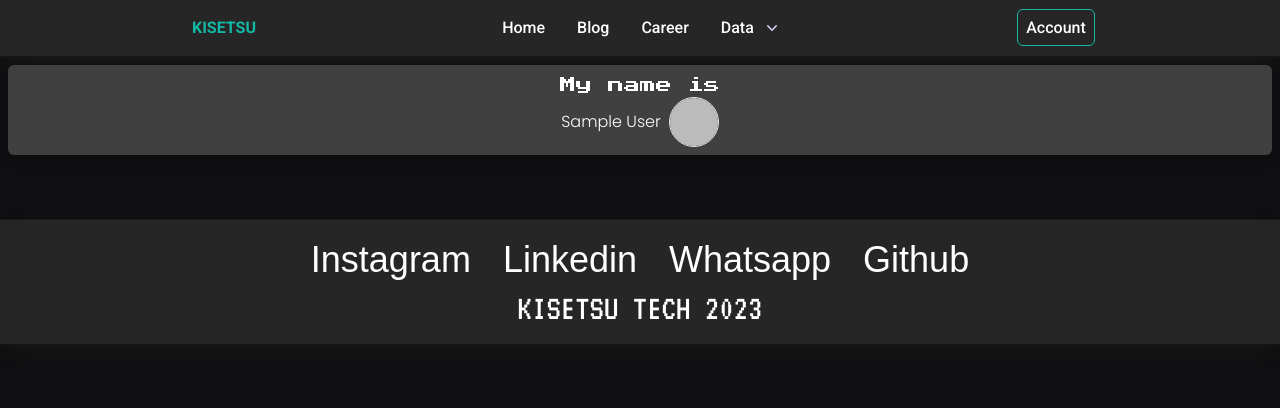
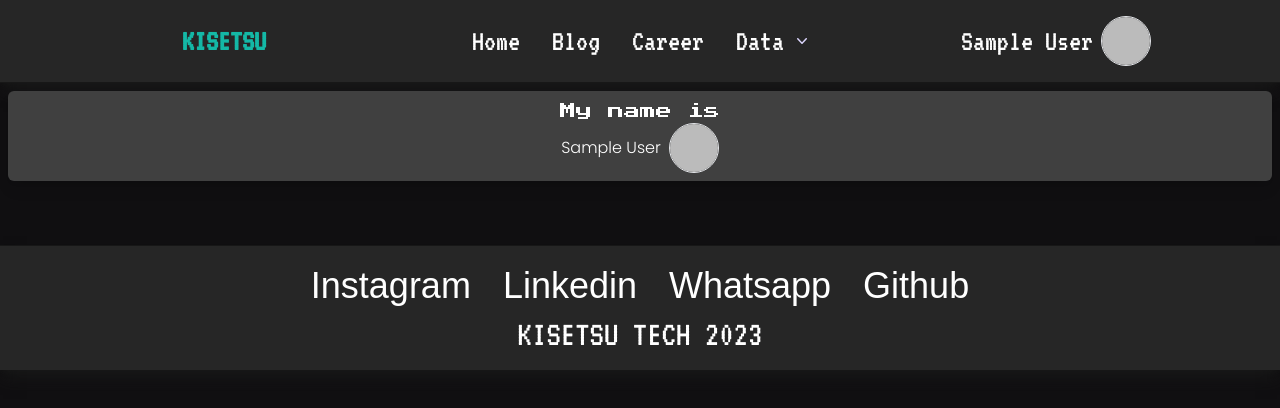
Before and after one commit to dwissaaj/kisetsu.tech, a Next.js app: page /dashboard in a window 1280 px wide. Shown: the top 408 px of the page. Built offline with nearby package versions, Linux system fonts and the light colour scheme; no server answers; sample sign-in values are in the browser's storage; a web font is replaced by a local one.

Commit message:
add username navbar

```diff
--- /dev/null
+++ b/lib/prisma.ts
@@ -0,0 +1,9 @@
+import { PrismaClient } from '@prisma/client'
+
+const globalForPrisma = globalThis as unknown as {
+    prisma: PrismaClient | undefined
+}
+
+export const prisma = globalForPrisma.prisma ?? new PrismaClient()
+
+if (process.env.NODE_ENV !== 'production') globalForPrisma.prisma = prisma
--- a/next.config.js
+++ b/next.config.js
@@ -1,14 +1,14 @@
 /** @type {import('next').NextConfig} */
 const nextConfig = {
-    reactStrictMode: true,
     images: {
         remotePatterns: [
             {
-                protocol: "https",
-                hostname: "**",
+                protocol: 'https',
+                hostname: 'lh3.googleusercontent.com',
+
             },
         ],
-        domains: ['res.cloudinary.com', 'lh3.googleusercontent.com'],
+        domains: ['res.cloudinary.com'],
     },
 }
 
--- a/src/app/component/navi.tsx
+++ b/src/app/component/navi.tsx
@@ -4,25 +4,35 @@ import Link from "next/link";
 import {Disclosure, Menu, Transition} from "@headlessui/react";
 import {ChevronDownIcon} from "@heroicons/react/20/solid";
 import {usePathname} from "next/navigation";
+import Username from "@/app/component/username";
+import {VT323} from "next/font/google";
+
 function classNames(...classes: any[]) {
     return classes.filter(Boolean).join(' ')
 }
-
-export default function Navi() {
+const vt323 = VT323({weight: "400", subsets: ['latin']})
+export default async function Navi() {
     const pathname = usePathname()
 
     return (
         <>
-      <nav>
-          <div className={'static p-2 lg:p-4 border-b border-neutral-900 grid grid-cols-1 md:grid-cols-3 justify-center justify-items-center items-center bg-neutral-800 shadow-lg shadow-neutral-900'}>
+            <nav className={`${vt323.className} md:text-xl lg:text-3xl`}>
+                <div
+                    className={'static p-2 lg:p-4 border-b border-neutral-900 grid grid-cols-1 md:grid-cols-3 justify-center justify-items-center items-center bg-neutral-800 shadow-lg shadow-neutral-900'}>
                     <div className={'hidden md:block'}>
                         <Link className={'text-teal-500 font-4xl font-bold'} href={'/'}>KISETSU</Link>
                     </div>
                     <div className={'flex gap-4 lg:gap-8'}>
                         <Disclosure>
-                  <Link className={pathname === '/' ? 'hover:text-pink-500 bg-neutral-700 text-gray-500 px-2 rounded-md' : 'hover:text-pink-500 '}  href={'/'} >Home</Link>
-                  <Link className={pathname === '/blog' ? 'hover:text-pink-500 bg-neutral-700 text-gray-500 px-2  rounded-md' : 'hover:text-pink-500 '} href={'/blog'}>Blog</Link>
-                  <Link className={pathname === '/career' ? 'hover:text-pink-500 bg-neutral-700 text-gray-500 px-2 rounded-md' : 'hover:text-pink-500 '} href={'/career'}>Career</Link>
+                            <Link
+                                className={pathname === '/' ? 'hover:text-pink-500 bg-neutral-700 text-gray-500 px-2 rounded-md' : 'hover:text-pink-500 '}
+                                href={'/'}>Home</Link>
+                            <Link
+                                className={pathname === '/blog' ? 'hover:text-pink-500 bg-neutral-700 text-gray-500 px-2  rounded-md' : 'hover:text-pink-500 '}
+                                href={'/blog'}>Blog</Link>
+                            <Link
+                                className={pathname === '/career' ? 'hover:text-pink-500 bg-neutral-700 text-gray-500 px-2 rounded-md' : 'hover:text-pink-500 '}
+                                href={'/career'}>Career</Link>
                             <Menu as="div" className="relative inline-block text-left">
                                 <Menu.Button className="flex items-center">
                                     <p className={'hover:text-pink-500'}>Data</p>
@@ -40,9 +50,10 @@ export default function Navi() {
                                     leaveFrom="transform opacity-100 scale-100"
                                     leaveTo="transform opacity-0 scale-95"
                                 >
-                          <Menu.Items className="absolute right-0 z-10 mt-2 w-56 origin-top-right rounded-md bg-white shadow-lg ring-1 ring-black ring-opacity-5 focus:outline-none ">
+                                    <Menu.Items
+                                        className="absolute right-0 z-10 mt-2 w-56 origin-top-right rounded-md bg-white shadow-lg ring-1 ring-black ring-opacity-5 focus:outline-none ">
                                         <Menu.Item>
-                                  {({ active }) => (
+                                            {({active}) => (
                                                 <Link
                                                     href={'/umkm'}
                                                     className={classNames(
@@ -55,7 +66,7 @@ export default function Navi() {
                                             )}
                                         </Menu.Item>
                                         <Menu.Item>
-                                  {({ active }) => (
+                                            {({active}) => (
                                                 <Link
                                                     href={'https://public.tableau.com/app/profile/dwi.setyo.aji'}
                                                     className={classNames(
@@ -68,7 +79,7 @@ export default function Navi() {
                                             )}
                                         </Menu.Item>
                                         <Menu.Item>
-                                  {({ active }) => (
+                                            {({active}) => (
                                                 <Link
                                                     href={'https://drive.google.com/file/d/1Kgyd9CT55lCdLJrsRgvY8GZqVB12-Ewh/view?usp=drive_link'}
                                                     className={classNames(
@@ -81,7 +92,7 @@ export default function Navi() {
                                             )}
                                         </Menu.Item>
                                         <Menu.Item>
-                                  {({ active }) => (
+                                            {({active}) => (
                                                 <Link
                                                     href={'https://docs.google.com/spreadsheets/d/1EIFTOB16fVdaWIMFQNBc1-zjeqLu7ojd/edit?usp=sharing&ouid=100367702123448522266&rtpof=true&sd=true'}
                                                     className={classNames(
@@ -102,7 +113,7 @@ export default function Navi() {
                         </Disclosure>
                     </div>
                     <div className={'hidden md:block'}>
-                  <Link href={'/dashboard'}  className={'p-2 border border-teal-500 rounded-md hover:bg-pink-500'}>Account</Link>
+                        <Username />
                     </div>
                 </div>
             </nav>
--- a/src/app/component/user.tsx
+++ /dev/null
@@ -1,18 +0,0 @@
-import Image from "next/image";
-type sessions = {
-    user: {
-        name: string
-        email: string
-        image: string
-    }
-}
-export default function User(props: sessions) {
-    return (
-       <>
-           <div className={'flex gap-2 justify-center items-center'}>
-               <h1>{props.user.name}</h1>
-               <Image className={'border rounded-full'} src={`${props.user.image}`} alt={`${props.user.name}`} width={50} height={50} />
-           </div>
-       </>
-    )
-}
--- /dev/null
+++ b/src/app/component/userC.tsx
@@ -0,0 +1,15 @@
+'use client'
+
+import Image from "next/image";
+interface userC {
+    name: string | undefined;
+    imageUrl: string | undefined;
+}
+export default function UserC(props: userC) {
+    return (
+        <div className={'flex gap-2 justify-center items-center'}>
+            <h1>{props.name}</h1>
+            <Image className={'border rounded-full'} src={`${props.imageUrl}`} alt={`${props.name}`} width={50} height={50} />
+        </div>
+    )
+}
--- /dev/null
+++ b/src/app/component/username.tsx
@@ -0,0 +1,23 @@
+'use client'
+import {useSession} from "next-auth/react";
+import Image from "next/image";
+import Link from "next/link"
+export default function Username() {
+    const { data: session, status } = useSession()
+    if (status == 'loading') {
+        return <p>Get your data</p>
+    }
+    if (status == 'unauthenticated') {
+        return <p className={'p-2 lg:text-2xl border rounded-md border-teal-500'}>Login</p>
+    }
+    return (
+        <div>
+            <div className={'flex gap-2 justify-center items-center'}>
+                <Link href={'/dashboard'} >
+                    <p>{session?.user?.name as string}</p>
+                </Link>
+                <Image className={'border rounded-full'} src={`${session?.user?.image as string}`} alt={`${session?.user?.name as string}`} width={50} height={50} />
+            </div>
+        </div>
+    )
+}
--- a/src/app/dashboard/page.tsx
+++ b/src/app/dashboard/page.tsx
@@ -1,19 +1,21 @@
-import {getServerSession} from "next-auth";
+import {getServerSession, Session} from "next-auth";
 import {options} from "@/app/options";
 import {redirect} from "next/navigation";
-import User from "@/app/component/user";
 import {Poppins, Press_Start_2P} from "next/font/google";
-import {sessions} from "@/app/dashboard/type";
 const poppins = Poppins({weight: "300", subsets: ['latin']})
+import Image from "next/image";
+import UserC from "@/app/component/userC";
+import React from "react";
+
+
 const pressStart2P = Press_Start_2P({weight: "400", subsets: ['latin']})
 export default async function Account(): Promise<JSX.Element> {
-    const session: sessions | null = await getServerSession(options);
+    const session = await getServerSession(options);
 
 
     if (!session) {
         redirect('/login');
     }
-
     return (
        <>
               <div className={'container mx-auto'}>
@@ -21,7 +23,9 @@ export default async function Account(): Promise<JSX.Element> {
                       <div>
                           <div className={'grid justify-items-center'}>
                               <h1 className={`${pressStart2P.className}`}>My name is</h1>
-                              <User user={session.user} />
+                              <div className={'flex gap-2 justify-center items-center'}>
+                                  <UserC name={session?.user?.name as string} imageUrl={session?.user?.image as string} />
+                              </div>
                           </div>
                       </div>
                   </div>
--- a/src/app/dashboard/type.ts
+++ /dev/null
@@ -1,7 +0,0 @@
-export type sessions = {
-    user: {
-        name: string
-        email: string
-        image: string
-    }
-}
--- a/src/app/layout.tsx
+++ b/src/app/layout.tsx
@@ -22,13 +22,15 @@ export default function RootLayout({
   return (
     <html lang="en">
       <body className={roboto.className}>
+      <NextAuthProvider>
       <Navi />
-      <NextAuthProvider>
 
-          {children}
 
+              {children}
+
+
+      <Foots />
       </NextAuthProvider>
-      <Foots />
       </body>
     </html>
   )
--- a/src/app/options.ts
+++ b/src/app/options.ts
@@ -2,7 +2,8 @@ import {NextAuthOptions} from "next-auth";
 import GoogleProvider from "next-auth/providers/google";
 import {PrismaAdapter} from "@next-auth/prisma-adapter";
 import {PrismaClient} from "@prisma/client"
-const prisma = new PrismaClient();
+import {prisma} from "../../lib/prisma";
+
 export const options: NextAuthOptions = {
     providers: [
         GoogleProvider({
```
Also changed, not shown: src/app/dashboard/typeUser.ts (added, +7 -0 lines), 2 other files (tests, documents, lock files or other folders). Lines whose indentation alone changed are shown as unchanged.
